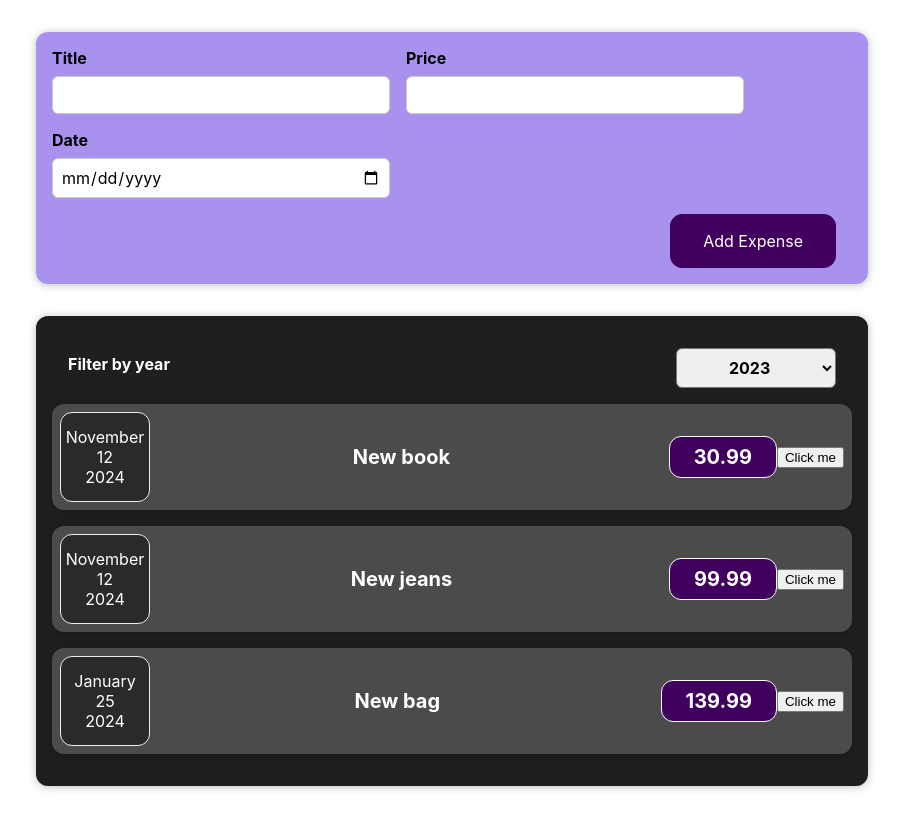
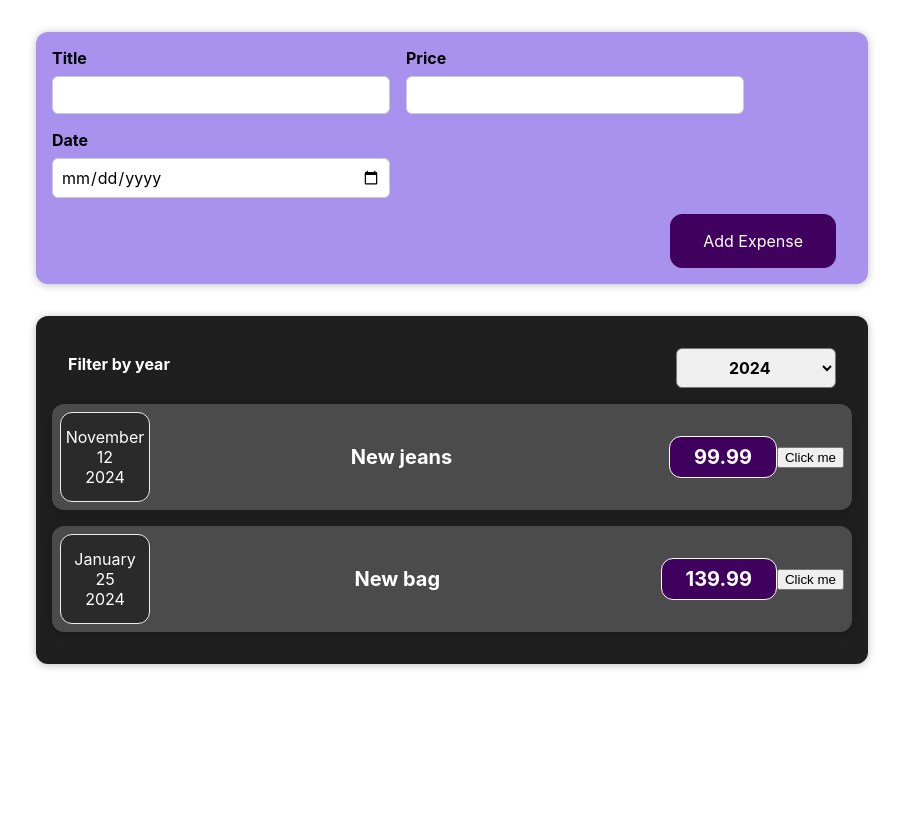
Before and after one commit to Misha2007/expenses, a React (Vite) app: page / in a window 1280 px wide. Shown: the whole page, without its empty margins (188-1091 px from the left). Built offline with nearby package versions, Linux system fonts and the light colour scheme.

Commit message:
Updated date in dummy expenses, added filtering by year in Expenses component, and made form fields required in ExpenseForm

```diff
--- a/src/App.jsx
+++ b/src/App.jsx
@@ -8,7 +8,7 @@ import NewExpense from "./components/NewExpense/NewExpense.jsx";
 const DYMMY_EXPENSES = [
   {
     id: "id1",
-    date: new Date(2024, 10, 12),
+    date: new Date(2023, 10, 12),
     title: "New book",
     price: 30.99,
   },
--- a/src/components/Expenses/Expenses.jsx
+++ b/src/components/Expenses/Expenses.jsx
@@ -2,21 +2,22 @@ import "./Expenses.css";
 import ExpenseItem from "./ExpenseItem.jsx";
 import Card from "../UI/Card.jsx";
 import ExpensesFilter from "./ExpensesFilter.jsx";
+import { useState } from "react";
+const Expenses = (props) => {
+  const [filteredYear, setFilteredYear] = useState(2024);
 
-const Expenses = (props) => {
-  console.log(props.expenses);
   const filterYearHandler = (newYear) => {
-    console.log(`Year data in Expenses.js : ${newYear}`);
-    console.log();
+    return setFilteredYear(newYear);
   };
 
-  props.expenses.map((expenses) => {
-    console.log(expenses);
-  });
+  const filteredExpenses = props.expenses.filter(
+    (expense) => expense.date.getFullYear() === filteredYear
+  );
+
   return (
     <Card className="expenses">
       <ExpensesFilter onYearChange={filterYearHandler} />
-      {props.expenses.map((expense) => {
+      {filteredExpenses.map((expense) => {
         return <ExpenseItem expenseData={expense} key={expense.id} />;
       })}
     </Card>
--- a/src/components/Expenses/ExpensesFilter.jsx
+++ b/src/components/Expenses/ExpensesFilter.jsx
@@ -3,11 +3,11 @@ import { useState } from "react";
 import "./ExpensesFilter.css";
 
 const ExpensesFilter = (props) => {
-  const [selectedYear, setSelectedYear] = useState("2023");
+  const [selectedYear, setSelectedYear] = useState(2024);
   const dropdownChangeHandler = (event) => {
     const newYear = event.target.value;
     setSelectedYear(newYear);
-    props.onYearChange(newYear);
+    props.onYearChange(Number(newYear));
   };
   return (
     <div className="expenses-filter">
--- a/src/components/NewExpense/ExpenseForm.jsx
+++ b/src/components/NewExpense/ExpenseForm.jsx
@@ -35,6 +35,7 @@ const ExpenseForm = (props) => {
             type="text"
             onChange={titleChangeHandler}
             value={enteredTitle}
+            required
           />
         </div>
         <div className="new-expense__control">
@@ -44,6 +45,7 @@ const ExpenseForm = (props) => {
             min="0.01"
             step="0.01"
             onChange={priceChangeHandler}
+            required
           />
         </div>
         <div className="new-expense__control">
@@ -53,6 +55,7 @@ const ExpenseForm = (props) => {
             min="2024-11-12"
             max="2026-01-31"
             onChange={dateChangeHandler}
+            required
           />
         </div>
       </div>
```
